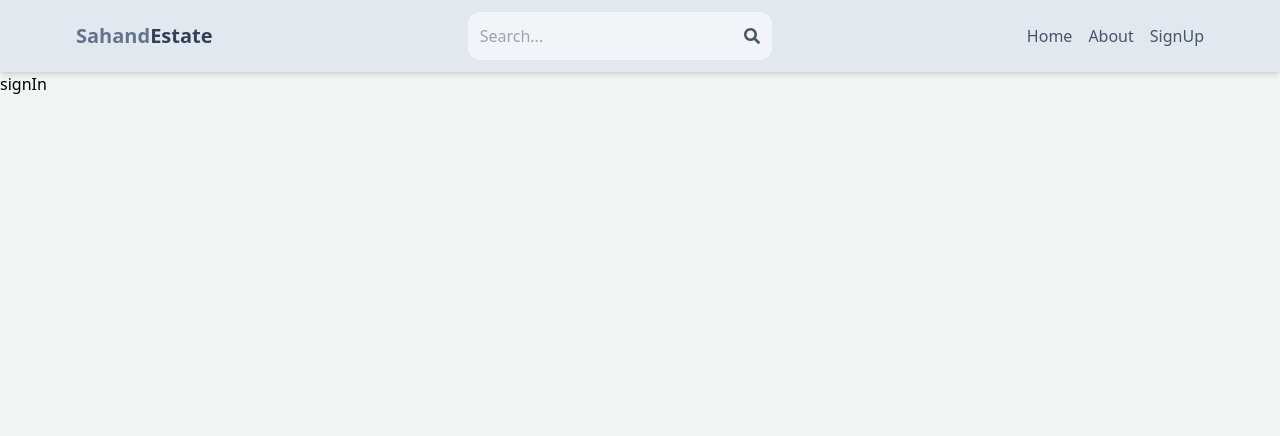
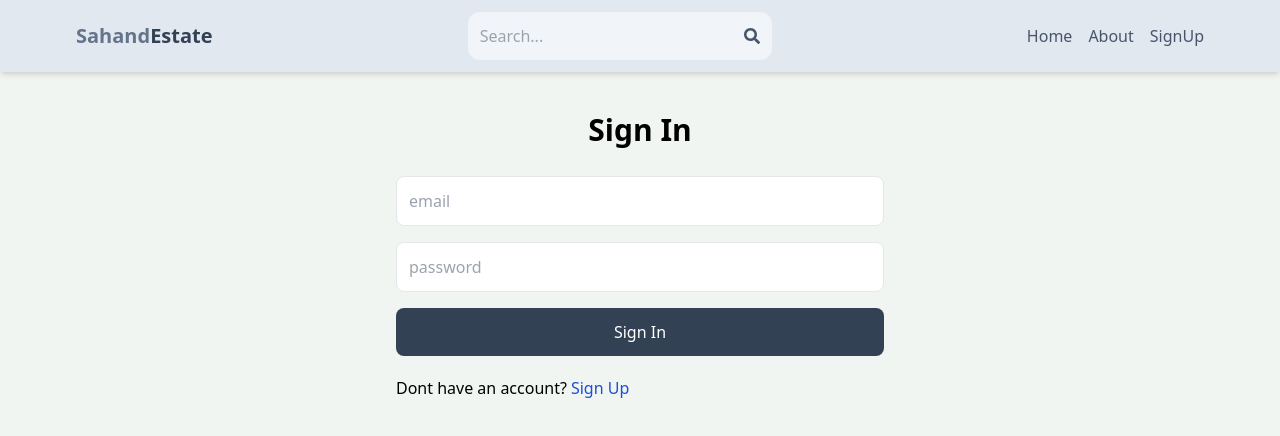
Before and after one commit to Harsh-rjn21/mern-estate, a React (Vite) app in the folder client/: page /sign-in in a window 1280 px wide. Shown: the top 436 px of the page. Built offline with nearby package versions, Linux system fonts and the light colour scheme.

Commit message:
completed sign in page functionality

```diff
--- a/client/src/pages/SignIn.jsx
+++ b/client/src/pages/SignIn.jsx
@@ -1,9 +1,78 @@
-import React from 'react'
+import React, { useState } from "react";
+import { Link, useNavigate } from "react-router-dom";
 
 export default function SignIn() {
+  const [formData, setFormData] = useState({});
+  const [loading, setLoading] = useState(false);
+  const [error, setError] = useState(null);
+  const navigate = useNavigate();
+
+  const handleChange = (e) => {
+    setFormData({
+      ...formData,
+      [e.target.id]: e.target.value,
+    });
+  };
+
+  const handleSubmit = async (e) => {
+    e.preventDefault();
+    try {
+      setLoading(true);
+      const res = await fetch("/api/auth/signin", {
+        method: "POST",
+        headers: {
+          "Content-Type": "application/json",
+        },
+        body: JSON.stringify(formData),
+      });
+      const data = await res.json();
+      console.log(data);
+      if (data.success === false) {
+        setLoading(false);
+        setError(data.message);
+        return;
+      }
+      setLoading(false);
+      setError(null);
+      navigate("/");
+    } catch (err) {
+      setLoading(false);
+      setError(err.message);
+    }
+  };
+
   return (
-    <div>
-      signIn
+    <div className="p-3 max-w-lg mx-auto">
+      <h1 className="text-3xl text-center font-semibold my-7">Sign In</h1>
+      <form onSubmit={handleSubmit} className="flex flex-col gap-4">
+        <input
+          onChange={handleChange}
+          type="email"
+          placeholder="email"
+          className="border p-3 rounded-lg "
+          id="email"
+        />
+        <input
+          onChange={handleChange}
+          type="password"
+          placeholder="password"
+          className="border p-3 rounded-lg "
+          id="password"
+        />
+        <button
+          disabled={loading}
+          className="bg-slate-700 text-white rounded-lg text-center p-3 cursor-pointer hover:opacity-90 disabled:opacity-80"
+        >
+          {loading ? "Loading..." : "Sign In"}
+        </button>
+      </form>
+      <div className="flex gap-1 mt-5">
+        <p>Dont have an account?</p>
+        <Link to="/sign-up">
+          <span className="text-blue-700 hover:underline">Sign Up</span>
+        </Link>
+      </div>
+      {error && <p className="text-red-500">{error}</p>}
     </div>
-  )
+  );
 }
```
